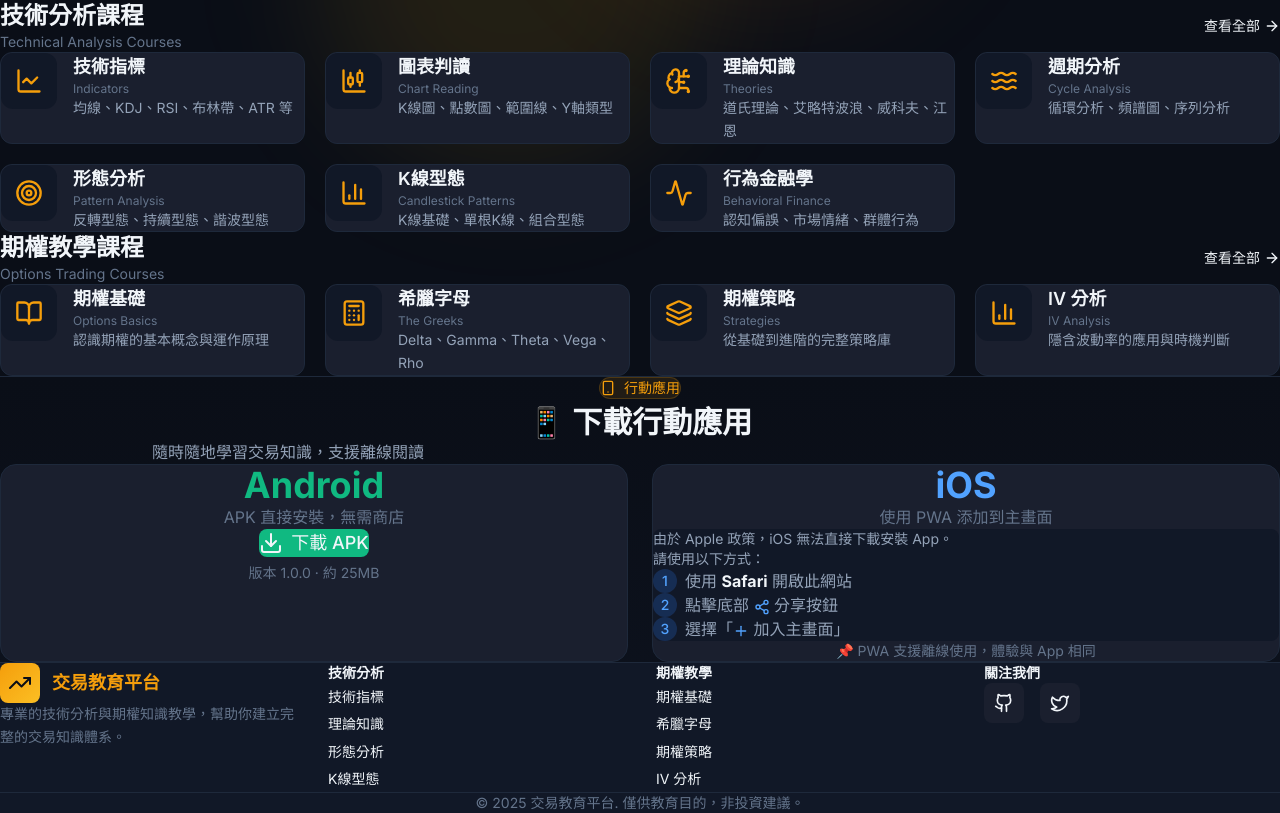
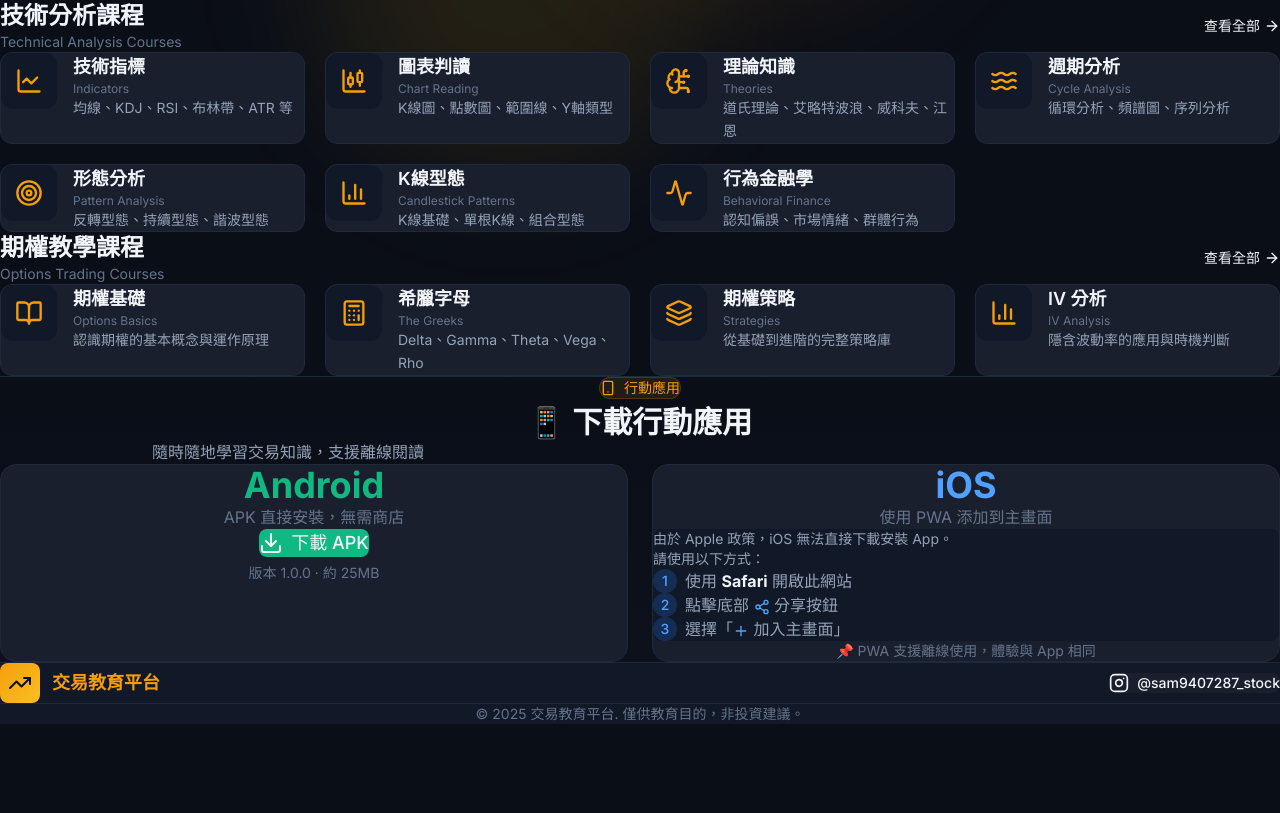
Before and after one commit to sam9407287/trading-education, a Next.js app in the folder apps/web/: page / in a window 1280 px wide. Shown: the part 287-1100 px from the top of the page. After the commit the page ends 1011 px from the top, so only its background shows below. Built offline with nearby package versions, Linux system fonts and the light colour scheme.

Commit message:
style: simplify footer with only branding, IG contact and copyright

```diff
--- a/apps/web/src/components/layout/Footer.tsx
+++ b/apps/web/src/components/layout/Footer.tsx
@@ -1,107 +1,33 @@
-import { TrendingUp, Github, Twitter } from 'lucide-react';
-import Link from 'next/link';
+import { TrendingUp, Instagram } from 'lucide-react';
 
 export default function Footer() {
   return (
     <footer className="bg-[var(--bg-secondary)] border-t border-[var(--border-color)]">
-      <div className="max-w-7xl mx-auto px-4 sm:px-6 lg:px-8 py-12">
-        <div className="grid grid-cols-1 md:grid-cols-4 gap-8">
+      <div className="max-w-7xl mx-auto px-4 sm:px-6 lg:px-8 py-8 sm:py-10">
+        <div className="flex flex-col sm:flex-row items-center justify-between gap-6">
           {/* Brand */}
-          <div className="md:col-span-1">
-            <div className="flex items-center gap-3 mb-4">
-              <div className="w-10 h-10 rounded-lg gradient-gold flex items-center justify-center">
-                <TrendingUp className="w-6 h-6 text-[var(--bg-primary)]" />
-              </div>
-              <span className="text-lg font-bold text-gradient-gold">交易教育平台</span>
+          <div className="flex items-center gap-3">
+            <div className="w-9 h-9 sm:w-10 sm:h-10 rounded-lg gradient-gold flex items-center justify-center">
+              <TrendingUp className="w-5 h-5 sm:w-6 sm:h-6 text-[var(--bg-primary)]" />
             </div>
-            <p className="text-sm text-[var(--text-muted)] leading-relaxed">
-              專業的技術分析與期權知識教學，幫助你建立完整的交易知識體系。
-            </p>
+            <span className="text-base sm:text-lg font-bold text-gradient-gold">交易教育平台</span>
           </div>
 
-          {/* 技術分析 */}
-          <div>
-            <h3 className="text-sm font-semibold text-[var(--text-primary)] mb-4">
-              技術分析
-            </h3>
-            <ul className="space-y-2">
-              <li>
-                <Link href="/technical-analysis/indicators" className="text-sm text-[var(--text-muted)] hover:text-[var(--accent-gold)] transition-colors">
-                  技術指標
-                </Link>
-              </li>
-              <li>
-                <Link href="/technical-analysis/theories" className="text-sm text-[var(--text-muted)] hover:text-[var(--accent-gold)] transition-colors">
-                  理論知識
-                </Link>
-              </li>
-              <li>
-                <Link href="/technical-analysis/patterns" className="text-sm text-[var(--text-muted)] hover:text-[var(--accent-gold)] transition-colors">
-                  形態分析
-                </Link>
-              </li>
-              <li>
-                <Link href="/technical-analysis/candlestick-patterns" className="text-sm text-[var(--text-muted)] hover:text-[var(--accent-gold)] transition-colors">
-                  K線型態
-                </Link>
-              </li>
-            </ul>
-          </div>
-
-          {/* 期權教學 */}
-          <div>
-            <h3 className="text-sm font-semibold text-[var(--text-primary)] mb-4">
-              期權教學
-            </h3>
-            <ul className="space-y-2">
-              <li>
-                <Link href="/options/basics" className="text-sm text-[var(--text-muted)] hover:text-[var(--accent-gold)] transition-colors">
-                  期權基礎
-                </Link>
-              </li>
-              <li>
-                <Link href="/options/greeks" className="text-sm text-[var(--text-muted)] hover:text-[var(--accent-gold)] transition-colors">
-                  希臘字母
-                </Link>
-              </li>
-              <li>
-                <Link href="/options/strategies" className="text-sm text-[var(--text-muted)] hover:text-[var(--accent-gold)] transition-colors">
-                  期權策略
-                </Link>
-              </li>
-              <li>
-                <Link href="/options/iv-analysis" className="text-sm text-[var(--text-muted)] hover:text-[var(--accent-gold)] transition-colors">
-                  IV 分析
-                </Link>
-              </li>
-            </ul>
-          </div>
-
-          {/* 社群連結 */}
-          <div>
-            <h3 className="text-sm font-semibold text-[var(--text-primary)] mb-4">
-              關注我們
-            </h3>
-            <div className="flex gap-4">
-              <a
-                href="#"
-                className="w-10 h-10 rounded-lg bg-[var(--bg-card)] flex items-center justify-center hover:bg-[var(--accent-gold)] hover:text-[var(--bg-primary)] transition-all text-[var(--text-muted)]"
-              >
-                <Github className="w-5 h-5" />
-              </a>
-              <a
-                href="#"
-                className="w-10 h-10 rounded-lg bg-[var(--bg-card)] flex items-center justify-center hover:bg-[var(--accent-gold)] hover:text-[var(--bg-primary)] transition-all text-[var(--text-muted)]"
-              >
-                <Twitter className="w-5 h-5" />
-              </a>
-            </div>
-          </div>
+          {/* Contact */}
+          <a
+            href="https://www.instagram.com/sam9407287_stock/"
+            target="_blank"
+            rel="noopener noreferrer"
+            className="flex items-center gap-2 px-4 py-2 rounded-lg bg-[var(--bg-card)] hover:bg-gradient-to-r hover:from-purple-500 hover:to-pink-500 transition-all text-[var(--text-muted)] hover:text-white group"
+          >
+            <Instagram className="w-5 h-5" />
+            <span className="text-sm font-medium">@sam9407287_stock</span>
+          </a>
         </div>
 
         {/* Copyright */}
-        <div className="mt-12 pt-8 border-t border-[var(--border-color)]">
-          <p className="text-center text-sm text-[var(--text-muted)]">
+        <div className="mt-6 pt-6 border-t border-[var(--border-color)]">
+          <p className="text-center text-xs sm:text-sm text-[var(--text-muted)]">
             © 2025 交易教育平台. 僅供教育目的，非投資建議。
           </p>
         </div>
```
